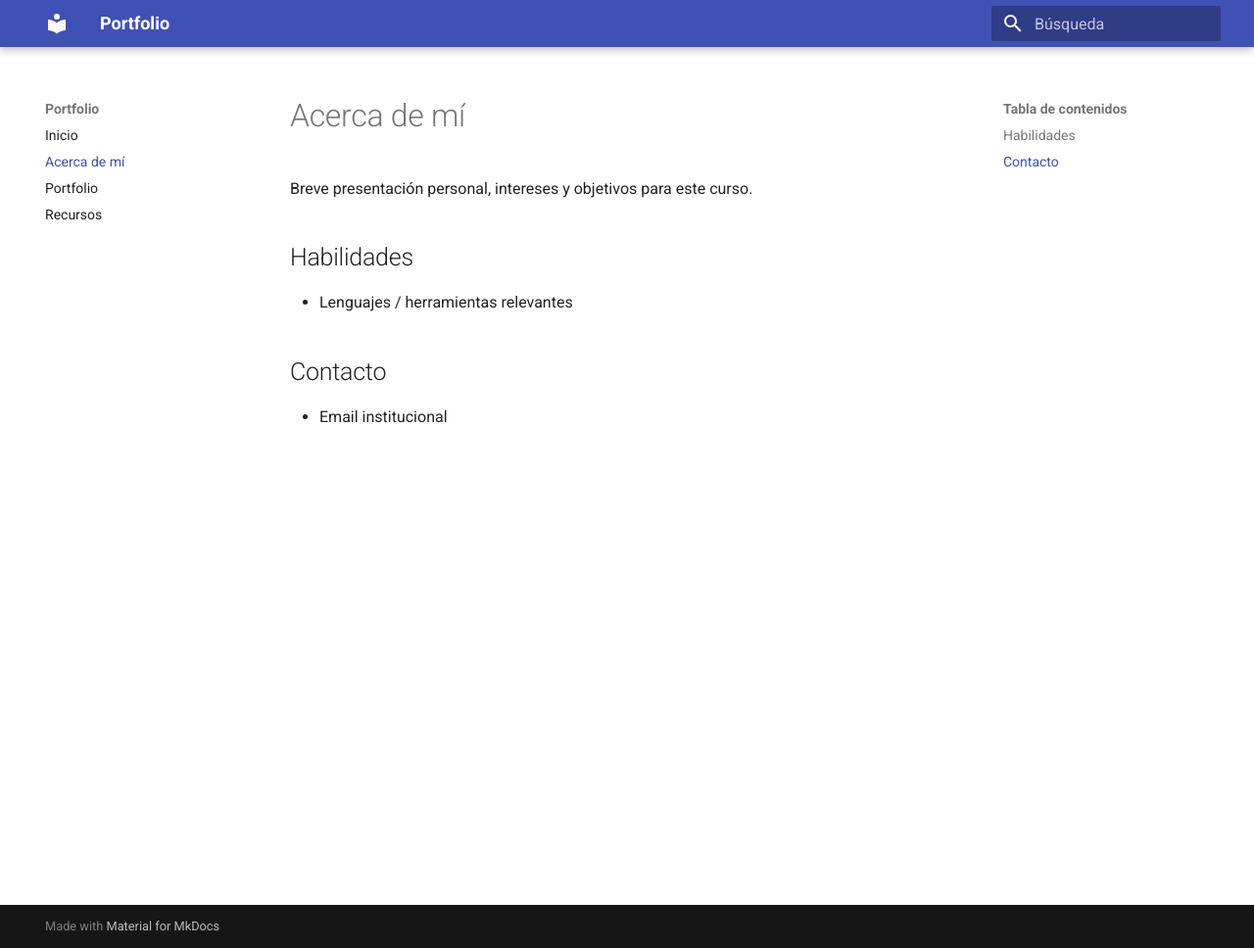
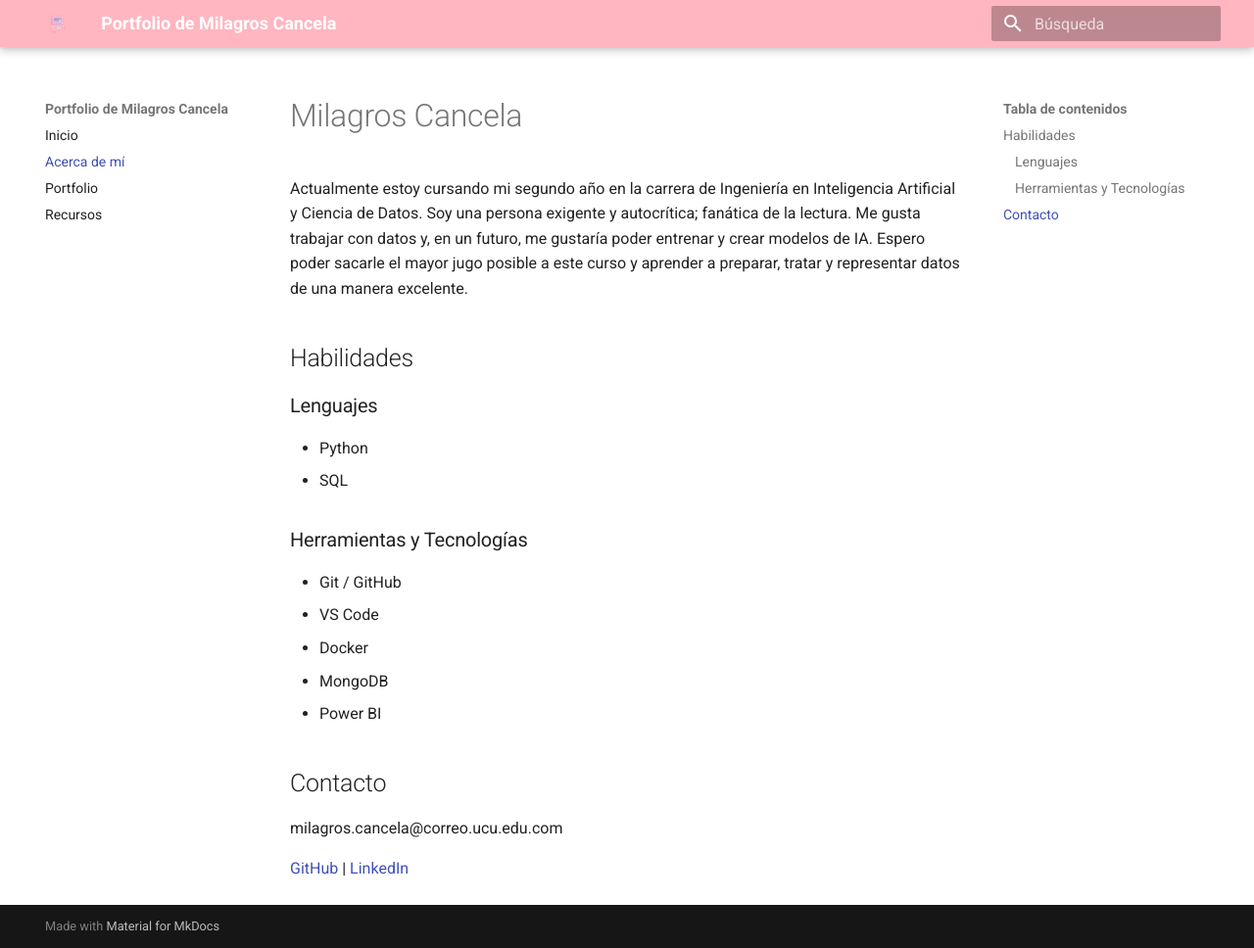
Before and after one commit to milagroscancela/ia-portfolio, an MkDocs documentation site: the page built from docs/acerca.md, in a window 1280 px wide and 968 px high. Shown: the whole window at 98% size. Built offline with MkDocs 1.6.1 and Material for MkDocs 9.7.7, drawn with Linux system fonts in a browser that asks for light colours.

```diff
--- a/docs/acerca.md
+++ b/docs/acerca.md
@@ -1,14 +1,29 @@
 ---
 title: "Acerca de mí"
-date: 2025-01-01
+date: 2025-08-13
 ---
 
-# Acerca de mí
+# Milagros Cancela
 
-Breve presentación personal, intereses y objetivos para este curso.
+Actualmente estoy cursando mi segundo año en la carrera de Ingeniería en Inteligencia Artificial y Ciencia de Datos. Soy una persona exigente y autocrítica; fanática de la lectura. Me gusta trabajar con datos y, en un futuro, me gustaría poder entrenar y crear modelos de IA. Espero poder sacarle el mayor jugo posible a este curso y aprender a preparar, tratar y representar datos de una manera excelente.
 
 ## Habilidades
-- Lenguajes / herramientas relevantes
+### Lenguajes
+
+- Python
+- SQL
+
+### Herramientas y Tecnologías
+- Git / GitHub
+- VS Code
+- Docker
+- MongoDB
+- Power BI
+
 
 ## Contacto
-- Email institucional
+
+milagros.cancela@correo.ucu.edu.com
+
+[GitHub](https://github.com/milagroscancela) |
+[LinkedIn](https://www.linkedin.com/in/milagros-cancela-cano-56035331b/)
--- /dev/null
+++ b/docs/css/extra.css
@@ -0,0 +1,3 @@
+.md-header {
+    background-color: lightpink;
+}
--- a/mkdocs.yml
+++ b/mkdocs.yml
@@ -1,10 +1,12 @@
-site_name: "Portfolio"
+site_name: "Portfolio de Milagros Cancela"
 theme:
   name: material
   language: es
   features:
     - navigation.sections
     - navigation.indexes
+  logo: assets/img/logo.png
+  favicon: assets/img/logo.png
 plugins:
   - search
   - awesome-pages
@@ -24,3 +26,5 @@ markdown_extensions:
   - pymdownx.emoji
   - pymdownx.tasklist:
       custom_checkbox: true
+extra_css:
+  - css/extra.css
```
Also changed, not shown: docs/index.md (+13 -8 lines), docs/assets/img/foto_linkedin.jpeg (added), docs/assets/img/logo.png (added).
